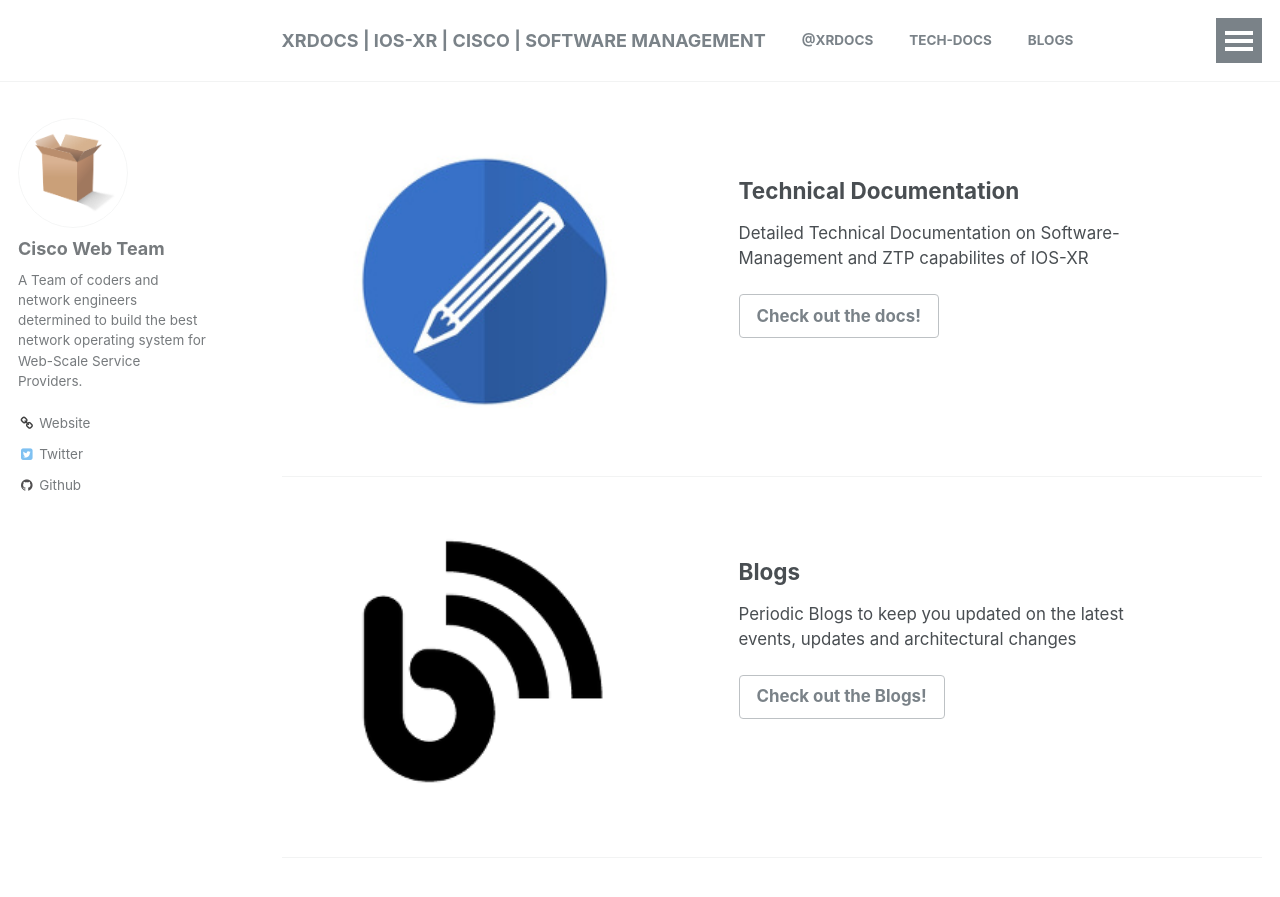
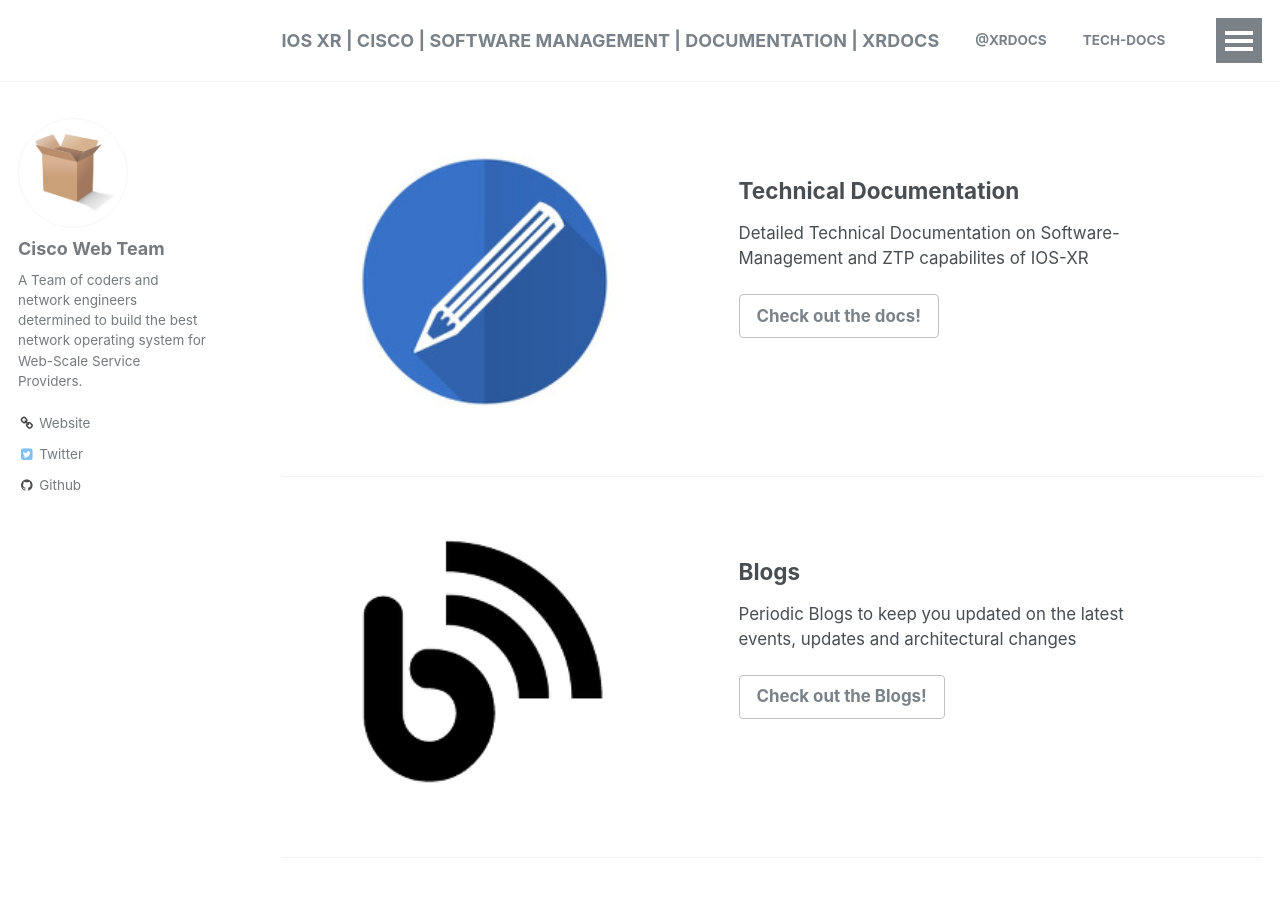
Before and after one commit to xrdocs/software-management, a Jekyll site: the page built from _pages/home.md, in a window 1280 px wide and 900 px high. Shown: the top 897 px of the window. Built offline with Jekyll 4.4.1, drawn with Linux system fonts in a browser that asks for light colours.

Commit message:
Update _config.yml

```diff
--- a/_config.yml
+++ b/_config.yml
@@ -7,7 +7,7 @@
 
 # Site Settings
 locale                   : "en-US"
-title                    : "xrdocs | IOS-XR | Cisco | Software Management"
+title                    : "IOS XR | Cisco | Software Management | Documentation | xrdocs"
 title_separator          : "|"
 name                     : &name "Cisco Systems Inc"
 description              : &description "Documentation, Blogs and Tutorials on the Software Management and ZTP capabilities in IOS-XR"
```
